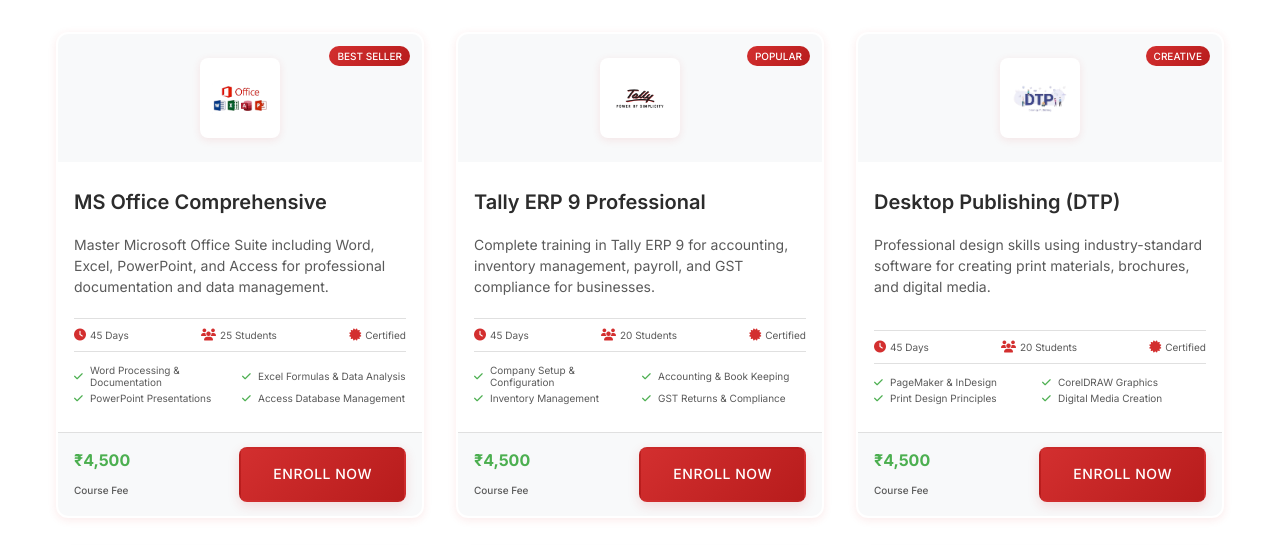
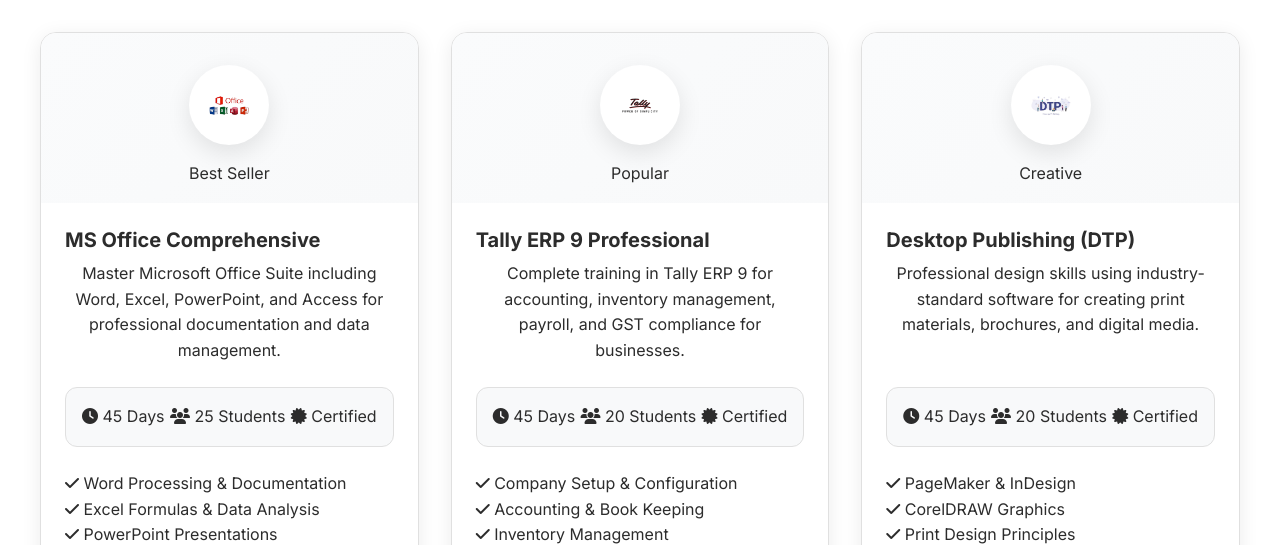
Before and after one commit to bhupathii/Hack_The_Web-hackathon25, a plain HTML site: page courses.html in a window 1280 px wide. Shown: the part 970-1515 px from the top of the page. Drawn offline with nearby package versions, Linux system fonts and the light colour scheme.

Commit message:
Redesign Popular Training Programs section with improved UI

```diff
--- a/css/style.css
+++ b/css/style.css
@@ -1162,220 +1162,8 @@
   text-transform: uppercase;
 }
 
-/* ===== POPULAR COURSES ===== */
-.courses__container {
-  display: grid;
-  grid-template-columns: repeat(3, 1fr);
-  gap: 2rem;
-  margin-top: var(--mb-2);
-  max-width: 1200px;
-  margin-left: auto;
-  margin-right: auto;
-  padding: 0 1rem;
-}
-
-.course__card {
-  background: var(--white-color);
-  border-radius: 0.75rem;
-  box-shadow: var(--shadow-light);
-  transition: all 0.3s ease;
-  border: 2px solid transparent;
-  overflow: hidden;
-  display: flex;
-  flex-direction: column;
-  height: 100%;
-  max-width: 100%;
-  position: relative;
-  opacity: 0;
-  transform: translateY(20px);
-  animation: slideInUp 0.6s ease forwards;
-}
-
-.course__card:nth-child(1) { animation-delay: 0.1s; }
-.course__card:nth-child(2) { animation-delay: 0.2s; }
-.course__card:nth-child(3) { animation-delay: 0.3s; }
-.course__card:nth-child(4) { animation-delay: 0.4s; }
-.course__card:nth-child(5) { animation-delay: 0.5s; }
-.course__card:nth-child(6) { animation-delay: 0.6s; }
-
-@keyframes slideInUp {
-  to {
-    opacity: 1;
-    transform: translateY(0);
-  }
-}
-
-.course__card:hover,
-.course__card:focus-within {
-  transform: translateY(-8px) scale(1.02);
-  box-shadow: var(--shadow-xl);
-  border-color: var(--primary-color);
-}
-
-.course__header {
-  position: relative;
-  padding: 1.5rem 0.75rem;
-  background: linear-gradient(135deg, var(--light-gray) 0%, #f8f9fa 100%);
-  text-align: center;
-  min-height: 120px;
-  display: flex;
-  flex-direction: column;
-  justify-content: center;
-  align-items: center;
-}
-
-.course__icon {
-  width: 80px;
-  height: 80px;
-  object-fit: contain;
-  margin: 0 auto;
-  display: block;
-  transition: var(--transition-fast);
-  padding: 0.75rem;
-  background: var(--white-color);
-  border-radius: 0.5rem;
-  box-shadow: var(--shadow-light);
-}
-
-.course__card:hover .course__icon {
-  transform: scale(1.1) rotate(5deg);
-  animation: bounceIn 0.6s ease;
-}
-
-.course__badge {
-  position: absolute;
-  top: 0.75rem;
-  right: 0.75rem;
-  background: var(--gradient-primary);
-  color: var(--white-color);
-  padding: 0.125rem 0.5rem;
-  border-radius: 0.75rem;
-  font-size: 0.625rem;
-  font-weight: var(--font-medium);
-  text-transform: uppercase;
-}
-
-.course__content {
-  padding: 1rem;
-  flex-grow: 1;
-  display: flex;
-  flex-direction: column;
-}
-
-.course__title {
-  margin-bottom: var(--mb-0-5);
-  color: var(--text-color);
-  font-size: var(--h3-font-size);
-  font-weight: var(--font-semi-bold);
-  line-height: 1.2;
-  min-height: 3rem;
-  display: flex;
-  align-items: center;
-}
-
-.course__description {
-  color: var(--text-light);
-  margin-bottom: var(--mb-0-75);
-  line-height: 1.5;
-  font-size: var(--small-font-size);
-  flex-grow: 1;
-  display: -webkit-box;
-  -webkit-line-clamp: 3;
-  line-clamp: 3;
-  -webkit-box-orient: vertical;
-  overflow: hidden;
-  text-overflow: ellipsis;
-  min-height: 4.5rem;
-}
-
-.course__details {
-  display: flex;
-  justify-content: space-between;
-  align-items: center;
-  margin-bottom: var(--mb-0-75);
-  padding: var(--mb-0-5) 0;
-  border-top: 1px solid var(--border-color);
-  border-bottom: 1px solid var(--border-color);
-  gap: 0.5rem;
-  flex-wrap: wrap;
-}
-
-.course__detail {
-  display: flex;
-  align-items: center;
-  gap: 0.25rem;
-  color: var(--text-light);
-  font-size: 0.625rem;
-}
-
-.course__detail i {
-  color: var(--primary-color);
-  font-size: 0.75rem;
-}
-
-.course__features ul {
-  display: grid;
-  grid-template-columns: 1fr 1fr;
-  gap: 0.25rem;
-  margin-bottom: var(--mb-0-75);
-}
-
-.course__features li {
-  display: flex;
-  align-items: center;
-  gap: 0.375rem;
-  color: var(--text-light);
-  font-size: 0.625rem;
-  line-height: 1.2;
-}
-
-.course__features i {
-  color: var(--success-color);
-  font-size: 0.625rem;
-  min-width: 0.625rem;
-}
-
-.course__footer {
-  padding: 0.875rem 1rem;
-  background: linear-gradient(135deg, var(--light-gray) 0%, #f8f9fa 100%);
-  display: flex;
-  justify-content: space-between;
-  align-items: center;
-  border-top: 1px solid var(--border-color);
-  margin-top: auto;
-  transition: all 0.3s ease;
-}
-
-.course__card:hover .course__footer {
-  background: linear-gradient(135deg, var(--primary-color) 0%, var(--primary-alt) 100%);
-  color: var(--white-color);
-}
-
-.course__card:hover .course__price-amount {
-  color: var(--white-color);
-}
-
-.course__card:hover .course__price-label {
-  color: rgba(255, 255, 255, 0.8);
-}
-
-.course__price {
-  text-align: left;
-}
-
-.course__price-amount {
-  display: block;
-  font-size: var(--normal-font-size);
-  font-weight: var(--font-bold);
-  color: var(--success-color);
-  margin-bottom: 0.125rem;
-}
-
-.course__price-label {
-  font-size: 0.625rem;
-  color: var(--text-light);
-  font-weight: var(--font-medium);
-}
+/* ===== POPULAR COURSES - OLD STYLES REMOVED ===== */
+/* Course styles moved to line 3704 onwards for better organization */
 
 /* ===== GOVERNMENT SCHEMES ===== */
 .schemes {
@@ -3242,6 +3030,50 @@
     font-size: var(--small-font-size);
   }
 
+  .courses__container {
+    grid-template-columns: 1fr;
+    gap: 1.5rem;
+    margin-top: var(--mb-2);
+  }
+
+  .course__card {
+    margin: 0 auto;
+    max-width: 100%;
+  }
+
+  .course__header {
+    padding: 1.5rem 1rem 0.75rem;
+  }
+
+  .course__icon {
+    width: 70px;
+    height: 70px;
+    margin-bottom: 0.75rem;
+  }
+
+  .course__title {
+    font-size: var(--normal-font-size);
+  }
+
+  .course__content {
+    padding: 1rem;
+  }
+
+  .course__details {
+    flex-direction: column;
+    gap: 0.75rem;
+    text-align: center;
+    padding: 0.75rem;
+  }
+
+  .course__price {
+    font-size: var(--normal-font-size);
+  }
+
+  .courses__action {
+    margin-top: 2rem;
+  }
+
   .centers__grid {
     grid-template-columns: 1fr;
   }
@@ -3641,3 +3473,208 @@
     -webkit-text-fill-color: #000 !important;
   }
 }
+
+/* ===== COURSES SECTION ===== */
+.courses-preview {
+  background: linear-gradient(135deg, #f8f9fa 0%, var(--light-gray) 100%);
+  padding: 4rem 0;
+}
+
+.courses__container {
+  display: grid;
+  grid-template-columns: repeat(auto-fit, minmax(280px, 1fr));
+  gap: 2rem;
+  margin-top: var(--mb-2-5);
+  max-width: 1200px;
+  margin-left: auto;
+  margin-right: auto;
+}
+
+.course__card {
+  background: var(--white-color);
+  border-radius: 1rem;
+  box-shadow: 0 4px 20px rgba(0, 0, 0, 0.08);
+  transition: all 0.4s cubic-bezier(0.165, 0.84, 0.44, 1);
+  border: 1px solid var(--border-color);
+  overflow: hidden;
+  display: flex;
+  flex-direction: column;
+  height: 100%;
+  position: relative;
+  opacity: 0;
+  transform: translateY(30px);
+  animation: slideInUp 0.8s ease forwards;
+}
+
+.course__card:nth-child(1) { animation-delay: 0.1s; }
+.course__card:nth-child(2) { animation-delay: 0.2s; }
+.course__card:nth-child(3) { animation-delay: 0.3s; }
+.course__card:nth-child(4) { animation-delay: 0.4s; }
+
+@keyframes slideInUp {
+  to {
+    opacity: 1;
+    transform: translateY(0);
+  }
+}
+
+.course__card:hover {
+  transform: translateY(-12px);
+  box-shadow: 0 20px 40px rgba(0, 0, 0, 0.15);
+  border-color: var(--primary-color);
+}
+
+.course__card::before {
+  content: '';
+  position: absolute;
+  top: 0;
+  left: 0;
+  right: 0;
+  height: 4px;
+  background: var(--gradient-primary);
+  opacity: 0;
+  transition: opacity 0.3s ease;
+}
+
+.course__card:hover::before {
+  opacity: 1;
+}
+
+.course__header {
+  padding: 2rem 1.5rem 1rem;
+  text-align: center;
+  background: linear-gradient(135deg, #fafbfc 0%, var(--light-gray) 100%);
+  position: relative;
+}
+
+.course__icon {
+  width: 80px;
+  height: 80px;
+  object-fit: contain;
+  margin: 0 auto 1rem;
+  display: block;
+  transition: all 0.4s ease;
+  padding: 1rem;
+  background: var(--white-color);
+  border-radius: 50%;
+  box-shadow: 0 8px 25px rgba(0, 0, 0, 0.1);
+  border: 3px solid transparent;
+}
+
+.course__card:hover .course__icon {
+  transform: scale(1.1);
+  border-color: var(--primary-color);
+  box-shadow: 0 15px 35px rgba(211, 47, 47, 0.2);
+}
+
+.course__title {
+  font-size: var(--h3-font-size);
+  font-weight: var(--font-bold);
+  color: var(--title-color);
+  margin-bottom: 0.5rem;
+  line-height: 1.3;
+}
+
+.course__content {
+  padding: 1.5rem;
+  flex-grow: 1;
+  display: flex;
+  flex-direction: column;
+}
+
+.course__description {
+  color: var(--text-color);
+  font-size: var(--normal-font-size);
+  line-height: 1.6;
+  margin-bottom: 1.5rem;
+  flex-grow: 1;
+  text-align: center;
+}
+
+.course__details {
+  display: flex;
+  justify-content: space-between;
+  align-items: center;
+  margin-bottom: 1.5rem;
+  padding: 1rem;
+  background: linear-gradient(135deg, #f8f9fa 0%, var(--light-gray) 100%);
+  border-radius: 0.75rem;
+  border: 1px solid var(--border-color);
+}
+
+.course__duration {
+  display: flex;
+  align-items: center;
+  gap: 0.5rem;
+  color: var(--text-color);
+  font-size: var(--small-font-size);
+  font-weight: var(--font-medium);
+}
+
+.course__duration i {
+  color: var(--primary-color);
+  font-size: 1rem;
+}
+
+.course__price {
+  font-size: var(--h3-font-size);
+  font-weight: var(--font-bold);
+  color: var(--primary-color);
+  background: linear-gradient(135deg, var(--primary-color) 0%, var(--primary-alt) 100%);
+  -webkit-background-clip: text;
+  -webkit-text-fill-color: transparent;
+  background-clip: text;
+}
+
+.course__card .btn {
+  margin-top: auto;
+  padding: 0.875rem 1.5rem;
+  font-weight: var(--font-semi-bold);
+  text-transform: uppercase;
+  letter-spacing: 0.5px;
+  border-radius: 0.5rem;
+  transition: all 0.3s ease;
+  position: relative;
+  overflow: hidden;
+}
+
+.course__card .btn::before {
+  content: '';
+  position: absolute;
+  top: 0;
+  left: -100%;
+  width: 100%;
+  height: 100%;
+  background: linear-gradient(90deg, transparent, rgba(255,255,255,0.3), transparent);
+  transition: left 0.5s ease;
+}
+
+.course__card:hover .btn::before {
+  left: 100%;
+}
+
+.course__card .btn--small {
+  background: var(--gradient-primary);
+  color: var(--white-color);
+  border: 2px solid transparent;
+  font-size: var(--small-font-size);
+}
+
+.course__card .btn--small:hover {
+  transform: translateY(-2px);
+  box-shadow: 0 8px 25px rgba(211, 47, 47, 0.3);
+  border-color: var(--primary-color);
+}
+
+.courses__action {
+  text-align: center;
+  margin-top: 3rem;
+}
+
+.courses__action .btn {
+  padding: 1rem 2rem;
+  font-size: var(--normal-font-size);
+  font-weight: var(--font-semi-bold);
+  text-transform: uppercase;
+  letter-spacing: 1px;
+}
```
Also changed, not shown: index.html (+17 -1 lines).
